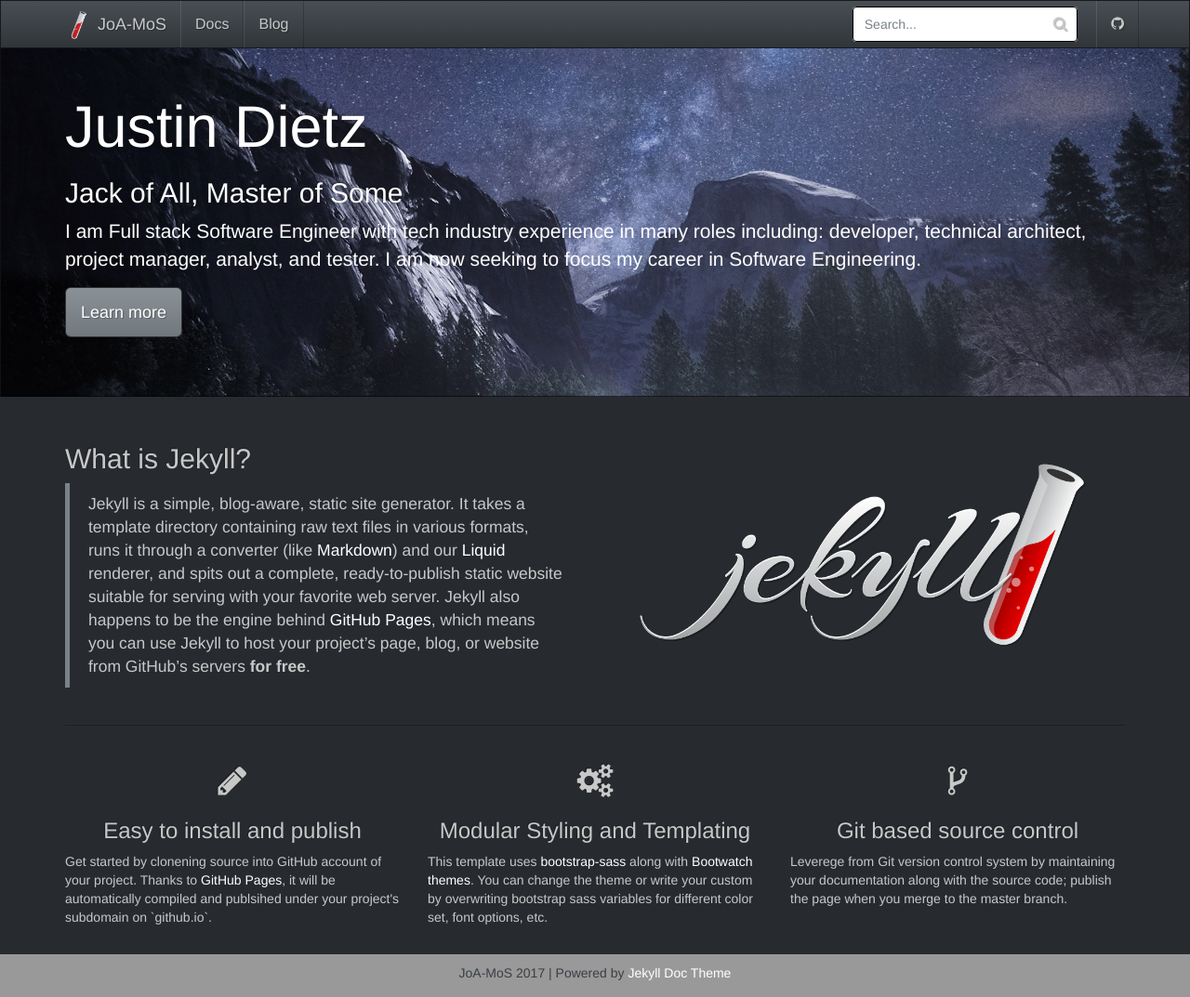
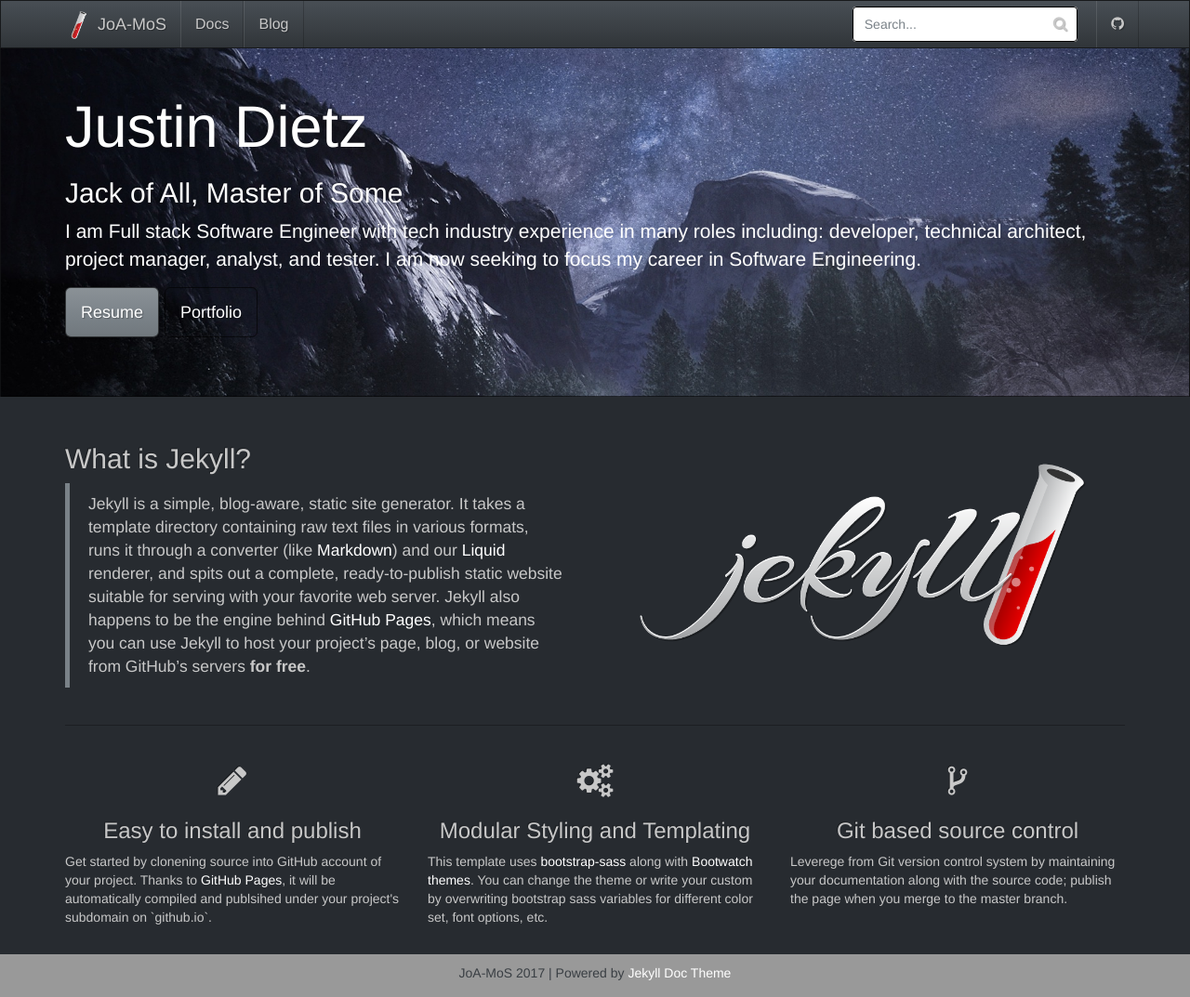
Before and after one commit to JoA-MoS/JoA-MoS.github.io, a Jekyll site: the page built from index.html, in a window 1280 px wide and 1073 px high. Shown: the whole window at 93% size. Built offline with Jekyll 4.4.1, drawn with Linux system fonts in a browser that asks for light colours; nearby versions of some CDN libraries.

Commit message:
Adding Resume and Portfolio Sections

```diff
--- a/_config.yml
+++ b/_config.yml
@@ -42,7 +42,16 @@
     type: docs
   values:
     layout: docs
-    sectionid: docs
+    sectionid: resume
+    seo:
+      type: "WebPage"
+
+- scope:
+    path: _docs
+    type: docs
+  values:
+    layout: docs
+    sectionid: portfolio
     seo:
       type: "WebPage"
 
--- a/index.html
+++ b/index.html
@@ -8,7 +8,8 @@
         <h2>Jack of All, Master of Some</h2>
         <p>I am Full stack Software Engineer with tech industry experience in many roles including: developer, technical architect,
             project manager, analyst, and tester. I am now seeking to focus my career in Software Engineering.</p>
-        <p><a class="btn btn-primary btn-lg" href="{{ " /docs/home/ " | prepend: site.baseurl }}" role="button">Learn more</a></p>
+        <p><a class="btn btn-primary btn-lg" href="{{ " /resume/ " | prepend: site.baseurl }}" role="button">Resume</a>
+            <a class="btn btn-secondary btn-lg" href="{{ " /portfolio/ " | prepend: site.baseurl }}" role="button">Portfolio</a></p>
     </div>
 </div>
 
```
